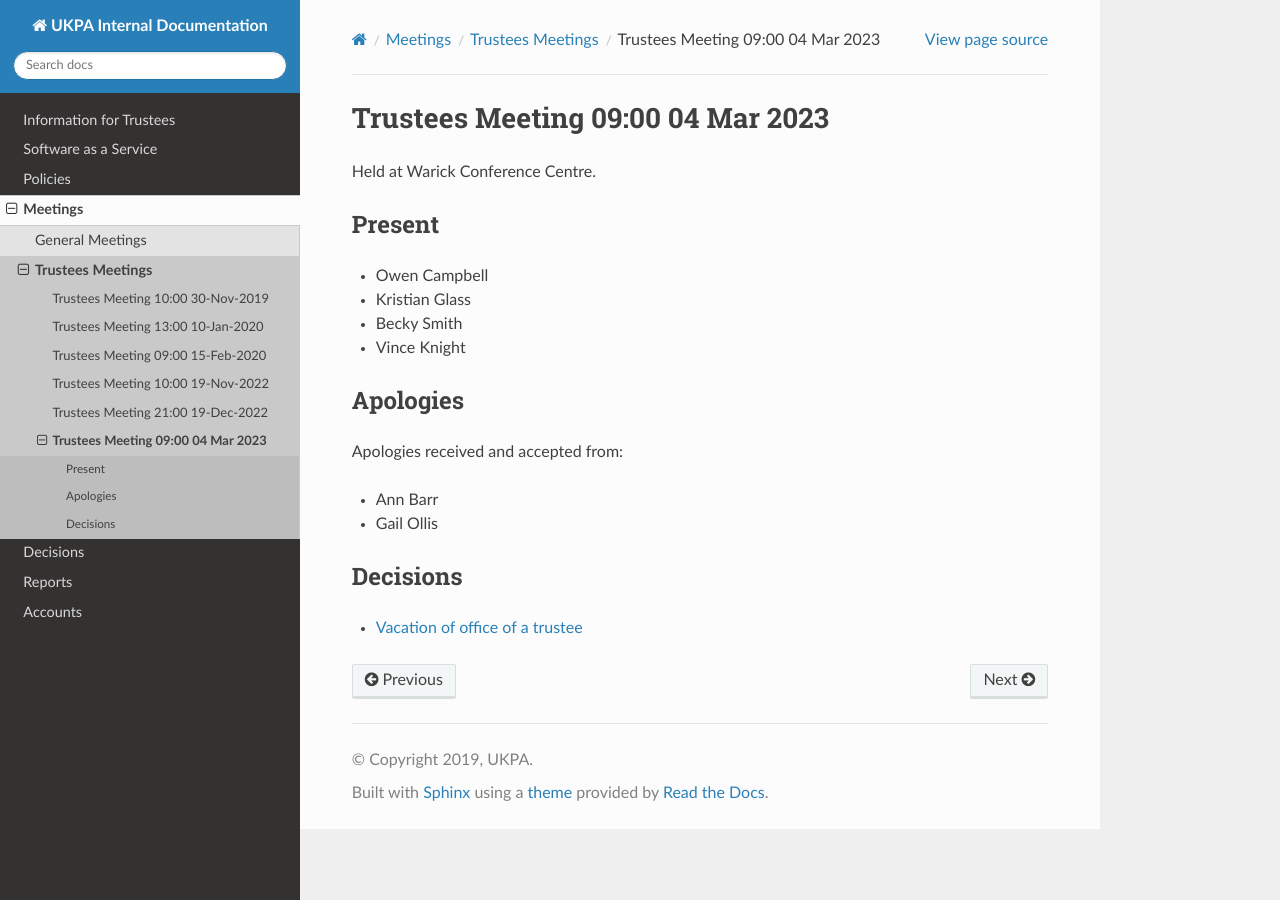
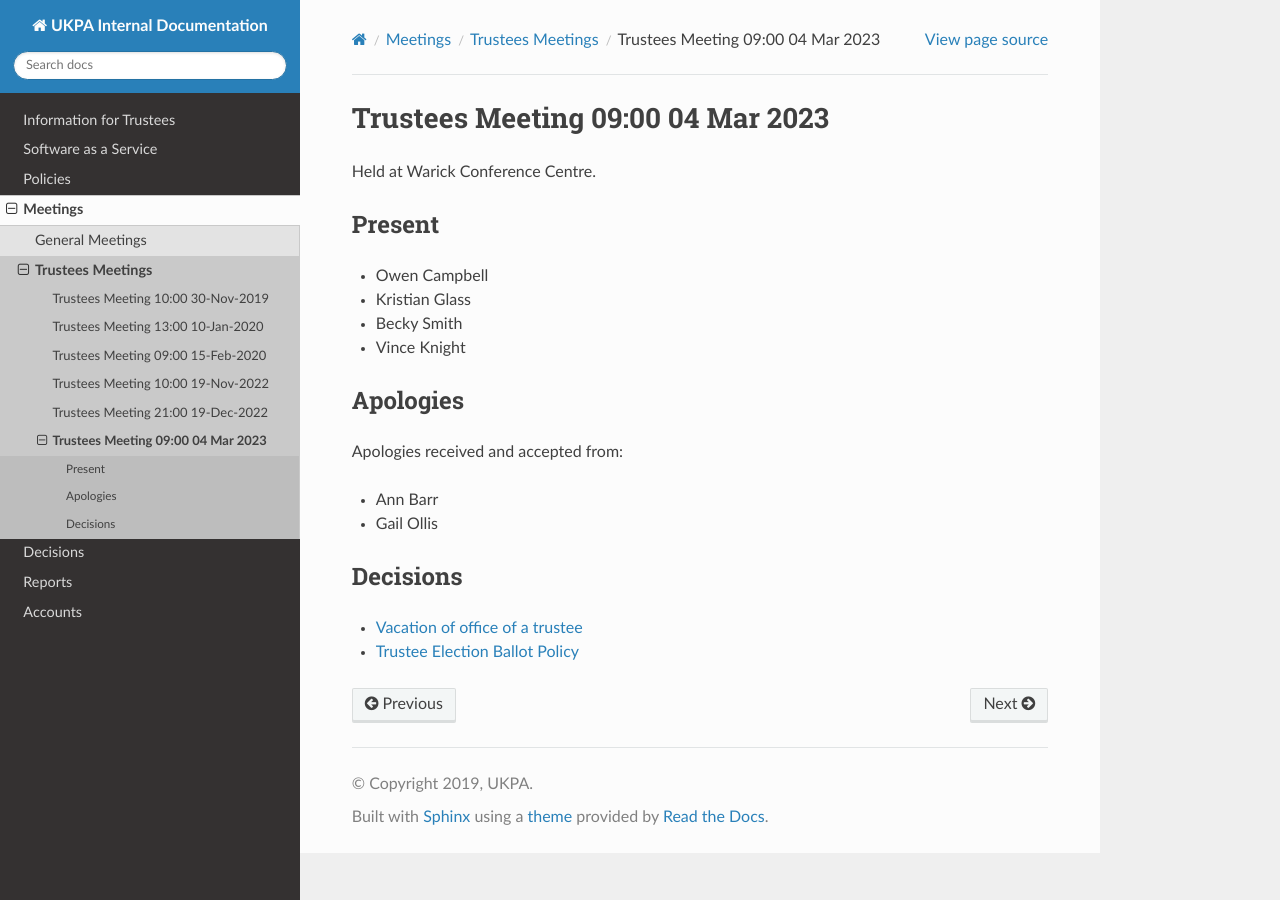
Before and after one commit to UKPythonAssociation/ukpa-internaldocs, a Sphinx documentation site: the page built from source/meetings/trustees/2023-03-04.rst, in a window 1280 px wide. Built offline with Sphinx 7.4.7 and the Read the Docs theme 2.0.0, drawn with Linux system fonts in a browser that asks for light colours.

Commit message:
Add to meeting.

```diff
--- a/source/meetings/trustees/2023-03-04.rst
+++ b/source/meetings/trustees/2023-03-04.rst
@@ -23,3 +23,4 @@ Decisions
 ---------
 
 - :doc:`../../decisions/2023-03-04-invocation-of-clause-15.1.2`
+- :doc:`../../policies/trustee-ballot-policy`
```
